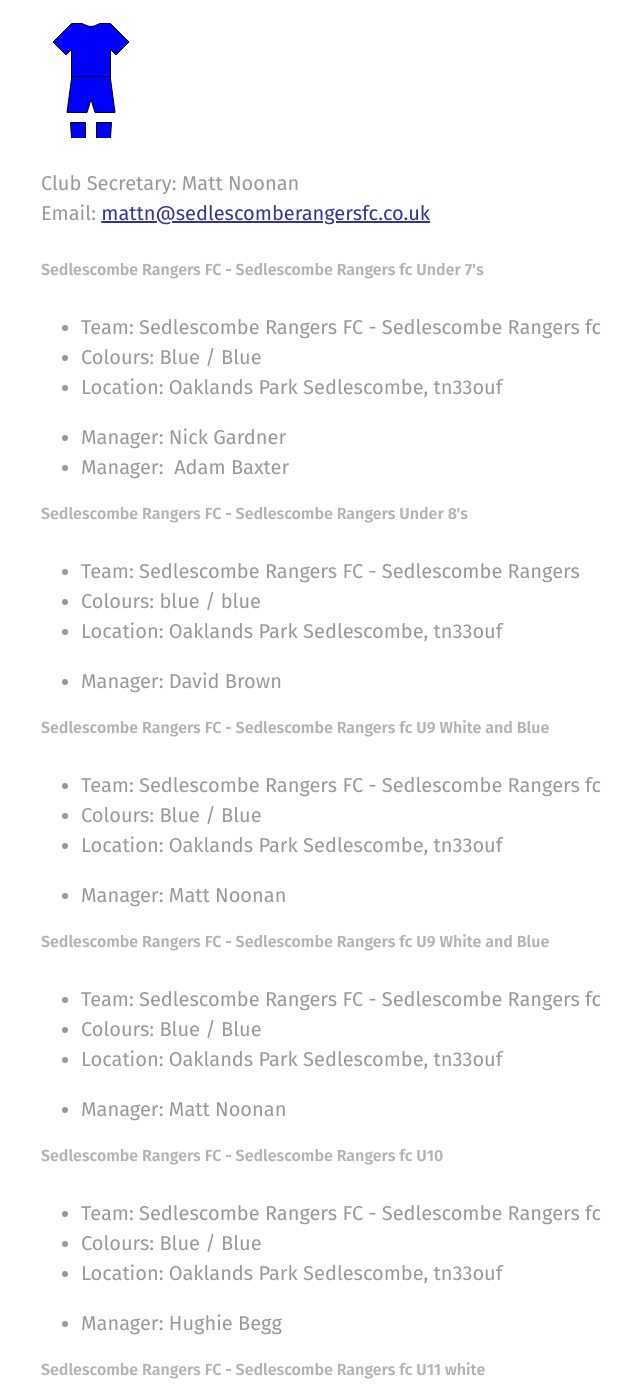
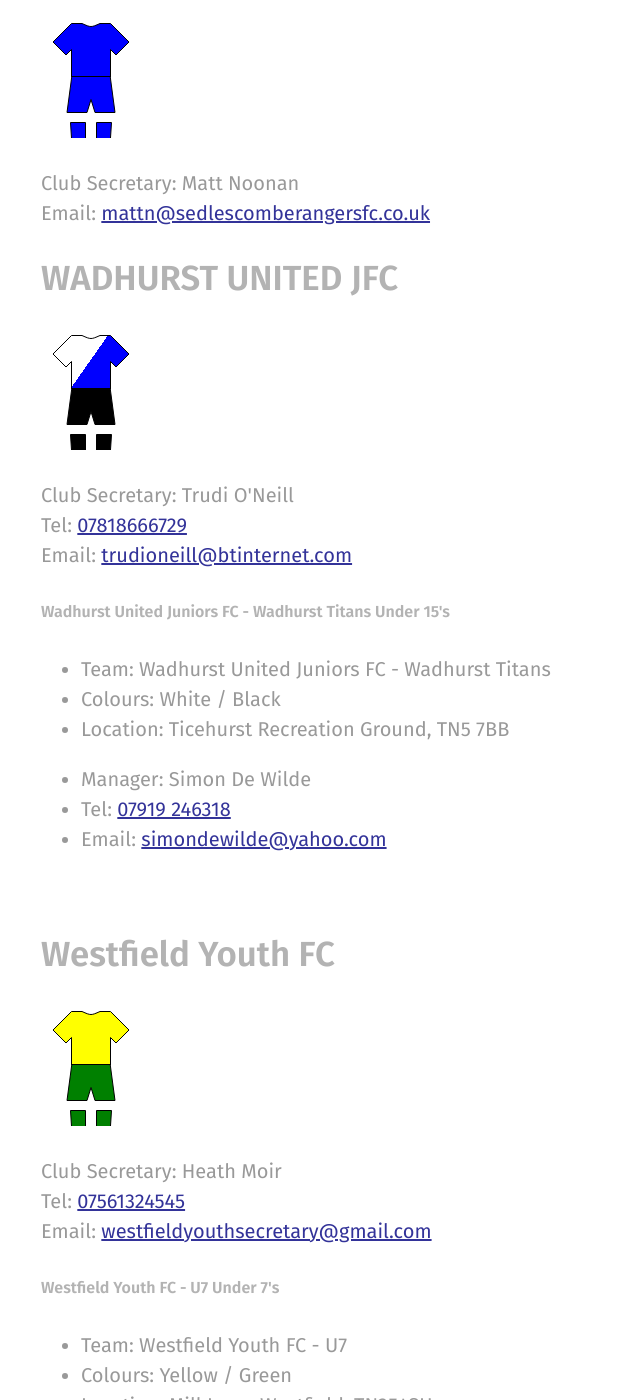
Before and after one commit to rotherleague/Rother, a Jekyll site: the page built from clubs.md, in a window 1280 px wide and 1400 px high, scrolled down 9988 px. Shown: the whole window, without its empty margins (39-679 px from the left). Built offline with Jekyll 4.4.1, drawn with Linux system fonts in a browser that asks for light colours; nearby versions of some CDN libraries; some of the changed text lies outside the part shown.

Commit message:
Update sedlescombe.html

```diff
--- a/_includes/clubs/sedlescombe.html
+++ b/_includes/clubs/sedlescombe.html
@@ -4,155 +4,3 @@
 <p>Club Secretary: Matt Noonan<br>
 
 Email: <a href="mailto:mattn@sedlescomberangersfc.co.uk">mattn@sedlescomberangersfc.co.uk</a></p>
-<div>
-  <div>
-    <div>
-      <h5>Sedlescombe Rangers FC - Sedlescombe Rangers fc Under 7's</h5>
-    </div>
-    <ul>
-      <li>Team: Sedlescombe Rangers FC - Sedlescombe Rangers fc</li>
-      <li>Colours: Blue / Blue</li>
-      <li>Location: Oaklands Park Sedlescombe, tn33ouf</li>
-    </ul>
-    <ul>
-      <li>Manager: Nick Gardner<br>
-      </li>
-
-       <li>Manager:  Adam Baxter<br>
-      </li>
-
-
-    </ul>
-  </div>
-  <div>
-    <div>
-      <h5>Sedlescombe Rangers FC - Sedlescombe Rangers Under 8's</h5>
-    </div>
-    <ul>
-      <li>Team: Sedlescombe Rangers FC - Sedlescombe Rangers</li>
-      <li>Colours: blue / blue</li>
-      <li>Location: Oaklands Park Sedlescombe, tn33ouf</li>
-    </ul>
-    <ul>
-      <li>Manager: David Brown<br>
-      </li>
-
-    </ul>
-<div>
-    <div>
-      <h5>Sedlescombe Rangers FC - Sedlescombe Rangers fc U9 White and Blue</h5>
-    </div>
-    <ul>
-      <li>Team: Sedlescombe Rangers FC - Sedlescombe Rangers fc</li>
-      <li>Colours: Blue / Blue</li>
-      <li>Location: Oaklands Park Sedlescombe, tn33ouf</li>
-    </ul>
-    <ul>
-      <li>Manager: Matt Noonan<br>
-      </li>
-
-
-
-
-    </ul>
-  </div>
-<div>
-    <div>
-      <h5>Sedlescombe Rangers FC - Sedlescombe Rangers fc U9 White and Blue</h5>
-    </div>
-    <ul>
-      <li>Team: Sedlescombe Rangers FC - Sedlescombe Rangers fc</li>
-      <li>Colours: Blue / Blue</li>
-      <li>Location: Oaklands Park Sedlescombe, tn33ouf</li>
-    </ul>
-    <ul>
-      <li>Manager: Matt Noonan<br>
-      </li>
-
-
-
-
-    </ul>
-  </div>
-
-<div>
-    <div>
-      <h5>Sedlescombe Rangers FC - Sedlescombe Rangers fc U10</h5>
-    </div>
-    <ul>
-      <li>Team: Sedlescombe Rangers FC - Sedlescombe Rangers fc</li>
-      <li>Colours: Blue / Blue</li>
-      <li>Location: Oaklands Park Sedlescombe, tn33ouf</li>
-    </ul>
-    <ul>
-      <li>Manager: Hughie Begg<br>
-      </li>
-
-
-
-
-    </ul>
-  </div>
-
- <div>
-    <div>
-      <h5>Sedlescombe Rangers FC - Sedlescombe Rangers fc U11 white</h5>
-    </div>
-    <ul>
-      <li>Team: Sedlescombe Rangers FC - Sedlescombe Rangers fc</li>
-      <li>Colours: Blue / Blue</li>
-      <li>Location: Oaklands Park Sedlescombe, tn33ouf</li>
-    </ul>
-    <ul>
-      <li>Manager: George Driver<br>
-      </li>
-
-
-
-
-    </ul>
-  </div>
-
-
- <div>
-    <div>
-      <h5>Sedlescombe Rangers FC - Sedlescombe Rangers fc U15</h5>
-    </div>
-    <ul>
-      <li>Team: Sedlescombe Rangers FC - Sedlescombe Rangers fc</li>
-      <li>Colours: Blue / Blue</li>
-      <li>Location: Oaklands Park Sedlescombe, tn33ouf</li>
-    </ul>
-    <ul>
-      <li>Manager: Nick Gardner<br>
-      </li>
-
-
-
-
-    </ul>
-  </div>
-
- <div>
-    <div>
-      <h5>Sedlescombe Rangers FC - Sedlescombe Rangers fc U16</h5>
-    </div>
-    <ul>
-      <li>Team: Sedlescombe Rangers FC - Sedlescombe Rangers fc</li>
-      <li>Colours: Blue / Blue</li>
-      <li>Location: Oaklands Park Sedlescombe, tn33ouf</li>
-    </ul>
-    <ul>
-      <li>Manager: Jason Okorocha<br>
-      </li>
-
-
-
-
-    </ul>
-  </div>
-
-
-  </div>
-</div>
-<p>&nbsp;</p>
```
